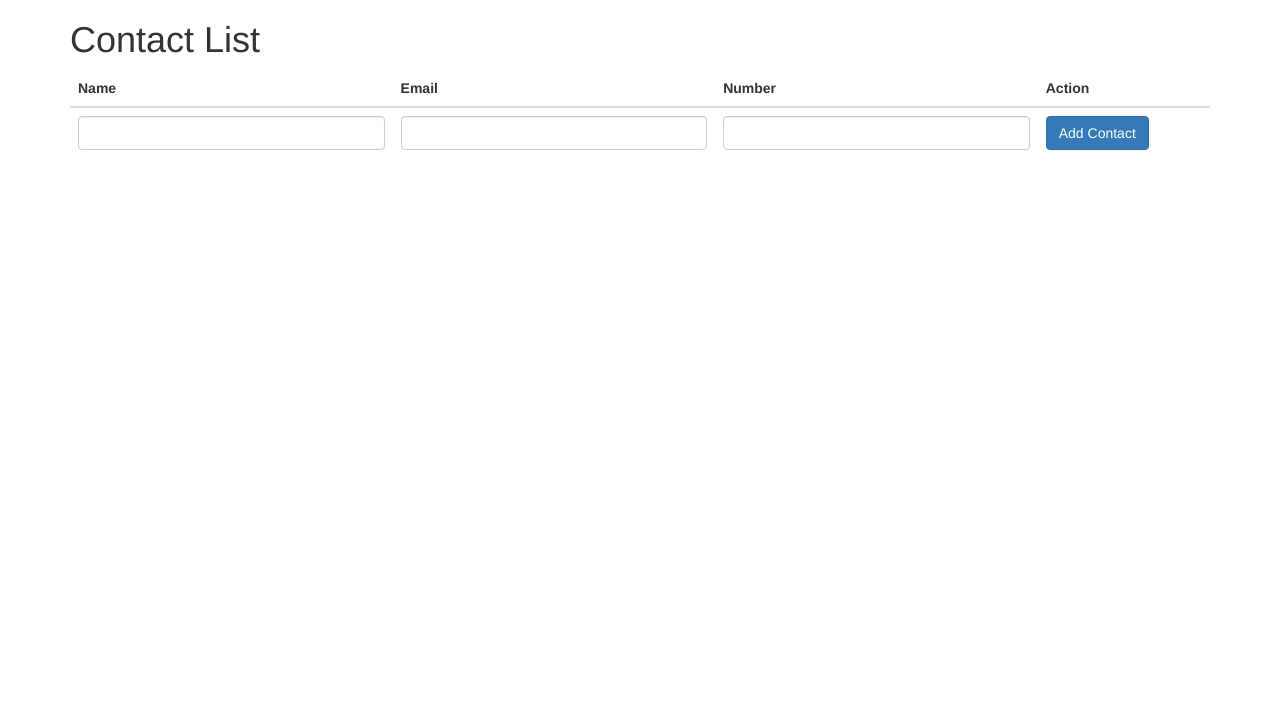
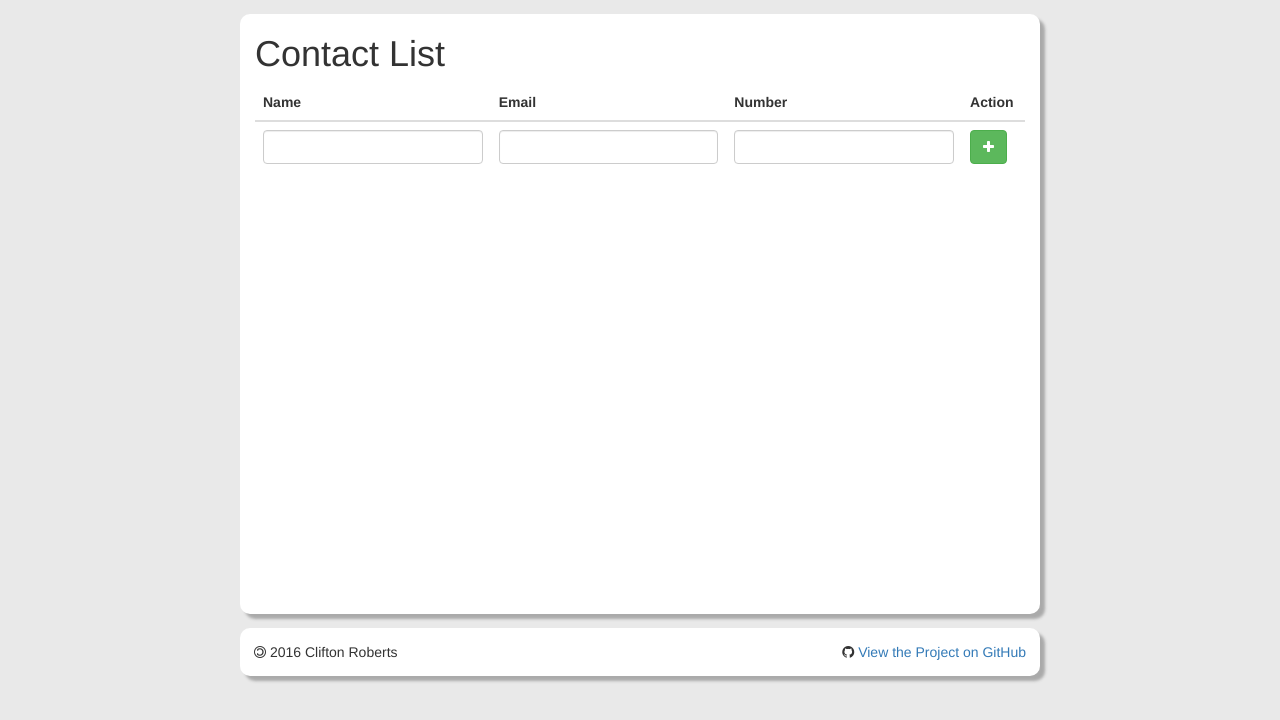
Before and after one commit to Jenuma/contact-list, a website: page client/views/index.html in a window 1280 px wide. Drawn offline with nearby package versions, Linux system fonts and the light colour scheme; some packages are replaced by stand-ins of ours; no server answers.

Commit message:
:gem: Added initial style
- Installed `font-awesome`
- Installed `angular-animate`
- Installed `animate.css`
- Added basic styling for index, contacts.index, and _footer
- Added fade-down animation when adding contacts
- Improved project structure for stylesheets and views

:art: Added animation and footer

- Installed `angular-animate`
- Installed `animate.css`
- Added fade-down animation to contacts
- Abstracted out CSS into subdirectories
- Moved contacts view into contacts subdirectory
- Renamed contacts view and stylesheet to contacts.index
- Created and styled footer
- Added stuff to todo

```diff
--- a/client/controllers/app.js
+++ b/client/controllers/app.js
@@ -3,6 +3,7 @@
 
     angular
         .module("app", [
+            "ngAnimate",
             "contacts"
         ]);
 })();
--- /dev/null
+++ b/client/stylesheets/contacts/contacts.index.css
@@ -0,0 +1,15 @@
+#contact-index {
+    margin: 1em auto;
+
+    min-height: 600px;
+    max-width: 800px;
+
+    border-radius: 10px;
+    box-shadow: 5px 5px 3px #AAAAAA;
+
+    background-color: white;
+}
+
+.contact-row.ng-enter {
+    animation: fadeInDown 0.5s;
+}
--- /dev/null
+++ b/client/stylesheets/footer.css
@@ -0,0 +1,22 @@
+#footer {
+    margin: 1em auto;
+    padding: 1em;
+
+    min-height: 3em;
+    max-width: 800px;
+
+    border-radius: 10px;
+    box-shadow: 5px 5px 3px #AAAAAA;
+
+    background-color: white;
+
+    font-size: 14px;
+}
+
+#author {
+    float: left;
+}
+
+#project {
+    float: right;
+}
--- /dev/null
+++ b/client/stylesheets/index.css
@@ -0,0 +1,6 @@
+body {
+    margin: 1em;
+    padding: 0;
+
+    background-color: #E9E9E9;
+}
--- /dev/null
+++ b/client/views/_footer.html
@@ -0,0 +1,13 @@
+<div id="footer" class="container">
+    <div id="author">
+        <span class="fa fa-copyright fa-flip-horizontal"></span> 2016
+        Clifton Roberts
+    </div>
+
+    <div id="project" >
+        <span class="fa fa-github"></span>
+        <a href="github.com/jenuma/contact-list">
+            View the Project on GitHub
+        </a>
+    </div>
+</div>
--- a/client/views/contacts/contacts.html
+++ b/client/views/contacts/contacts.index.html
@@ -1,4 +1,4 @@
-<div class="container" ng-controller="ContactController as contactCtrl">
+<div id="contact-index" class="container" ng-controller="ContactController as contactCtrl">
     <h1>Contact List</h1>
     <table class="table">
         <thead>
@@ -15,12 +15,12 @@
                 <td><input class="form-control" ng-model="contactCtrl.newContact.email"/></td>
                 <td><input class="form-control" ng-model="contactCtrl.newContact.number"/></td>
                 <td>
-                    <button class="btn btn-primary" ng-click="contactCtrl.addContact()">
-                        Add Contact
+                    <button class="btn btn-success" ng-click="contactCtrl.addContact()">
+                        <span class="fa fa-plus"></span>
                     </button>
                 </td>
             </tr>
-            <tr ng-repeat="contact in contactCtrl.contacts">
+            <tr class="contact-row" ng-repeat="contact in contactCtrl.contacts">
                 <td>{{contact.name}}</td>
                 <td>{{contact.email}}</td>
                 <td>{{contact.number}}</td>
--- a/client/views/index.html
+++ b/client/views/index.html
@@ -1,17 +1,28 @@
 <!DOCTYPE html>
-<html ng-app="app">
+<html lang="en" ng-app="app">
     <head>
+        <meta charset="utf-8">
+        <meta http-equiv="X-UA-Compatible" content="IE=edge">
+        <meta name="viewport" content="width=device-width, initial-scale=1">
+
         <title>Contact List</title>
 
         <script src="/angular/angular.js"></script>
+        <script src="/angular-animate/angular-animate.js"></script>
         <script src="/controllers/contacts.js"></script>
         <script src="/controllers/app.js"></script>
         <script src="/jquery/jquery.js"></script>
         <script src="/bootstrap/js/bootstrap.js"></script>
-        <link rel="stylesheet" type="text/css" href="/bootstrap/css/bootstrap.css"/>
+        <link rel="stylesheet" type="text/css" href="/bootstrap/css/bootstrap.min.css"/>
+        <link rel="stylesheet" type="text/css" href="/font-awesome/css/font-awesome.min.css"/>
+        <link rel="stylesheet" type="text/css" href="/animate.css/animate.min.css"/>
+        <link rel="stylesheet" type="text/css" href="/stylesheets/index.css"/>
+        <link rel="stylesheet" type="text/css" href="/stylesheets/contacts/contacts.index.css"/>
+        <link rel="stylesheet" type="text/css" href="/stylesheets/footer.css"/>
     </head>
     <body>
         <!-- ng-include takes an Angular expression, so wrapping in '' is required -->
-        <div id="wgl-content" ng-include="'./contacts/contacts.html'"></div>
+        <div id="content-container" ng-include="'./contacts/contacts.index.html'"></div>
+        <div id="footer-container" ng-include="'./_footer.html'"></div>
     </body>
 </html>
--- a/config/karma.conf.js
+++ b/config/karma.conf.js
@@ -17,6 +17,7 @@ module.exports = function(config) {
     files: [
       '../node_modules/angular/angular.js',
       '../node_modules/angular-mocks/angular-mocks.js',
+      '../node_modules/angular-animate/angular-animate.js',
       '../node_modules/karma-read-json/karma-read-json.js',
       '../client/**/*.js',
       '../client/**/*.spec.js',
--- a/package.json
+++ b/package.json
@@ -1,13 +1,16 @@
 {
   "name": "contact-list",
-  "version": "1.0.0",
+  "version": "0.4.0",
   "description": "An example project for becoming familiar with MEAN stack.",
   "main": "server.js",
   "dependencies": {
     "angular": "^1.5.8",
+    "angular-animate": "^1.5.8",
+    "animate.css": "^3.5.2",
     "body-parser": "^1.15.2",
     "bootstrap": "^3.3.7",
     "express": "^4.14.0",
+    "font-awesome": "^4.6.3",
     "jquery": "^3.1.0",
     "mongoose": "^4.6.0"
   },
--- a/server/server.js
+++ b/server/server.js
@@ -13,9 +13,13 @@ var app = express();
 // Static directories
 //
 app.use("/angular", express.static("../node_modules/angular"));
+app.use("/angular-animate", express.static("../node_modules/angular-animate"));
+app.use("/animate.css", express.static("../node_modules/animate.css"));
 app.use("/jquery", express.static("../node_modules/jquery/dist"));
 app.use("/bootstrap", express.static("../node_modules/bootstrap/dist"));
+app.use("/font-awesome", express.static("../node_modules/font-awesome"))
 app.use("/controllers", express.static("../client/controllers"));
+app.use("/stylesheets", express.static("../client/stylesheets"));
 app.use(express.static("../client/views"));
 app.use(bodyParser.json());
 
```
Also changed, not shown: todo.md (+10 -0 lines).
